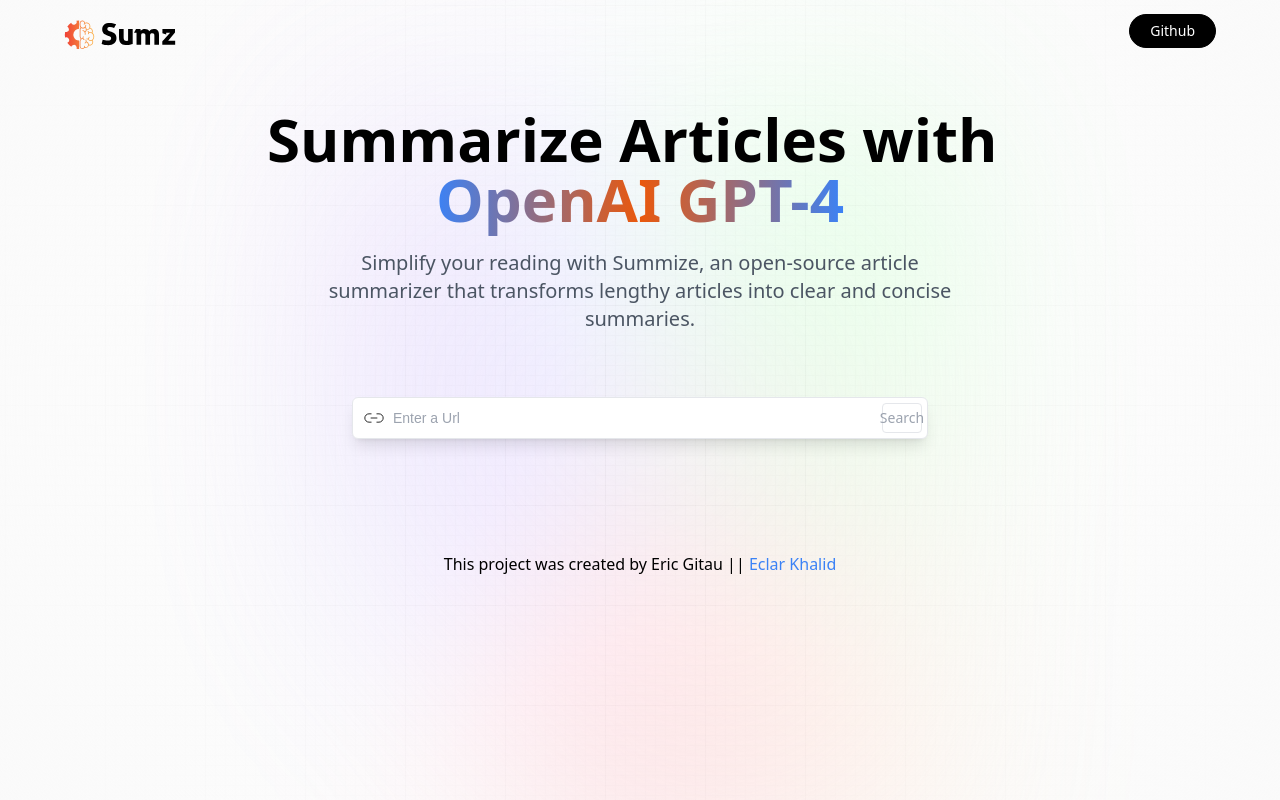
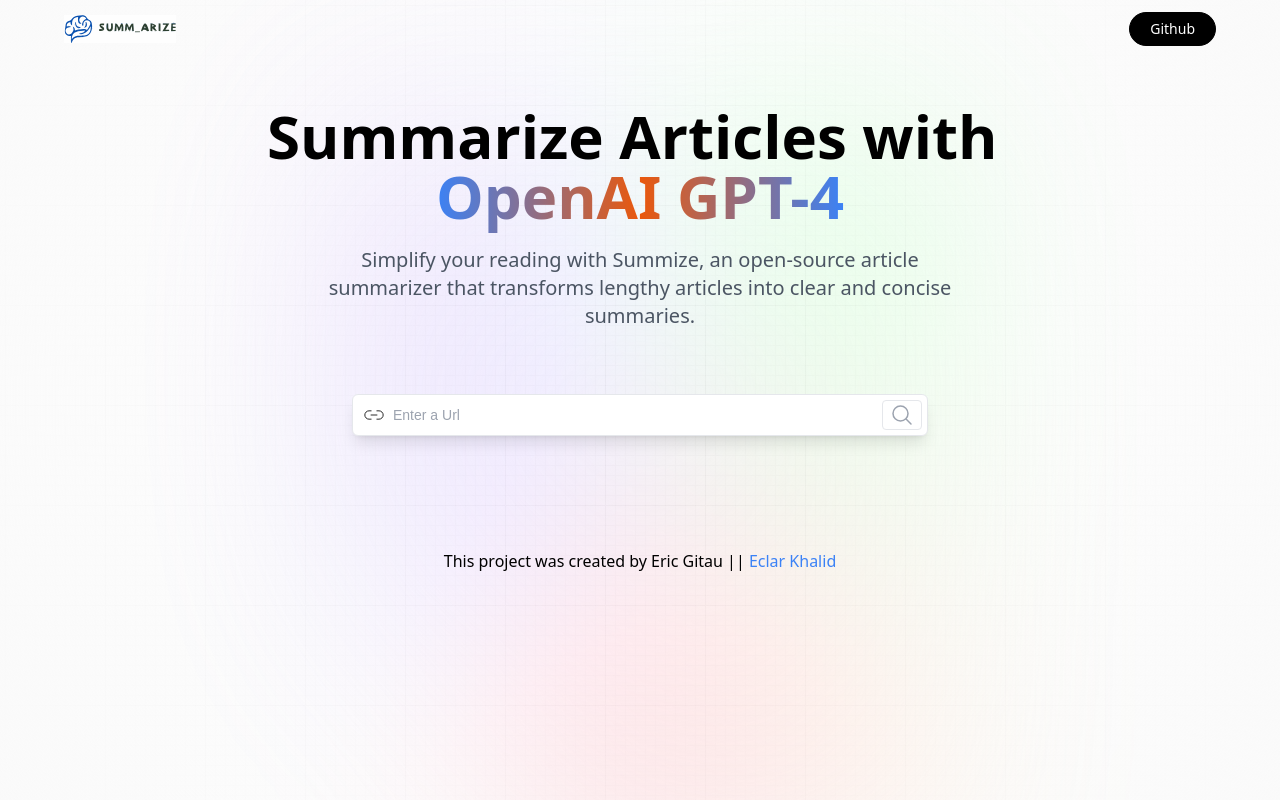
Before and after one commit to Eclarkhalid/ai-app, a React (Vite) app: page / in a window 1280 px wide. Built offline with nearby package versions, Linux system fonts and the light colour scheme; a web font is replaced by a local one.

Commit message:
adding the search icon

```diff
--- a/src/components/demo.jsx
+++ b/src/components/demo.jsx
@@ -70,7 +70,10 @@
           <button type="submit" className="submit_btn peer-focus:border-gray-700
           peer-focus:text-gray-700
           ">
-            Search
+            <svg xmlns="http://www.w3.org/2000/svg" fill="none" viewBox="0 0 24 24" strokeWidth={1.5} stroke="currentColor" className="w-6 h-6">
+              <path strokeLinecap="round" strokeLinejoin="round" d="M21 21l-5.197-5.197m0 0A7.5 7.5 0 105.196 5.196a7.5 7.5 0 0010.607 10.607z" />
+            </svg>
+
           </button>
         </form>
 
@@ -100,7 +103,7 @@
       <div className="my-10 max-w-full flex justify-center items-center">
         {isFetching ? (
           <img src={loader} alt="loader" className="w-20 h-20 object-contain" />
-        ): error ? (
+        ) : error ? (
           <p className="font-inter font-bold text-black text-center">
             Sorry, an error occured!!
             <span className="font-satoshi font-normal text-gray-700">
@@ -124,7 +127,7 @@
     <hr className="my-2" />
 
     <footer className="b-0 p-2">
-      <p>This project was created by Eric Gitau || <span className="text-blue-500 text-bold">Eclar Khalid</span></p>
+      <p>This project was created by Eric Gitau || <span className="text-blue-500 text-bold"><a href="tel:+254708118414">Eclar Khalid</a></span></p>
     </footer>
   </>
 }
--- a/src/components/hero.jsx
+++ b/src/components/hero.jsx
@@ -4,9 +4,9 @@
   return <>
     <header className="w-full flex justify-center items-center flex-col">
       <nav className="flex justify-between items-center w-full mb-10 pt-3">
-        <img src={logo} alt="logo" className='w-28 object-contain' />
+        <img src={logo} alt="logo" className=' w-28 object-contain' />
 
-        <button type='button' onClick={() => window.open('')} className='black_btn'>Github</button>
+        <button type='button' onClick={() => window.open('https://github.com/Eclarkhalid/ai-app')} className='black_btn'>Github</button>
       </nav>
 
       <h1 className="head_text">
```
Also changed, not shown: src/assets/logo.svg, 1 other file (tests, documents, lock files or other folders).
